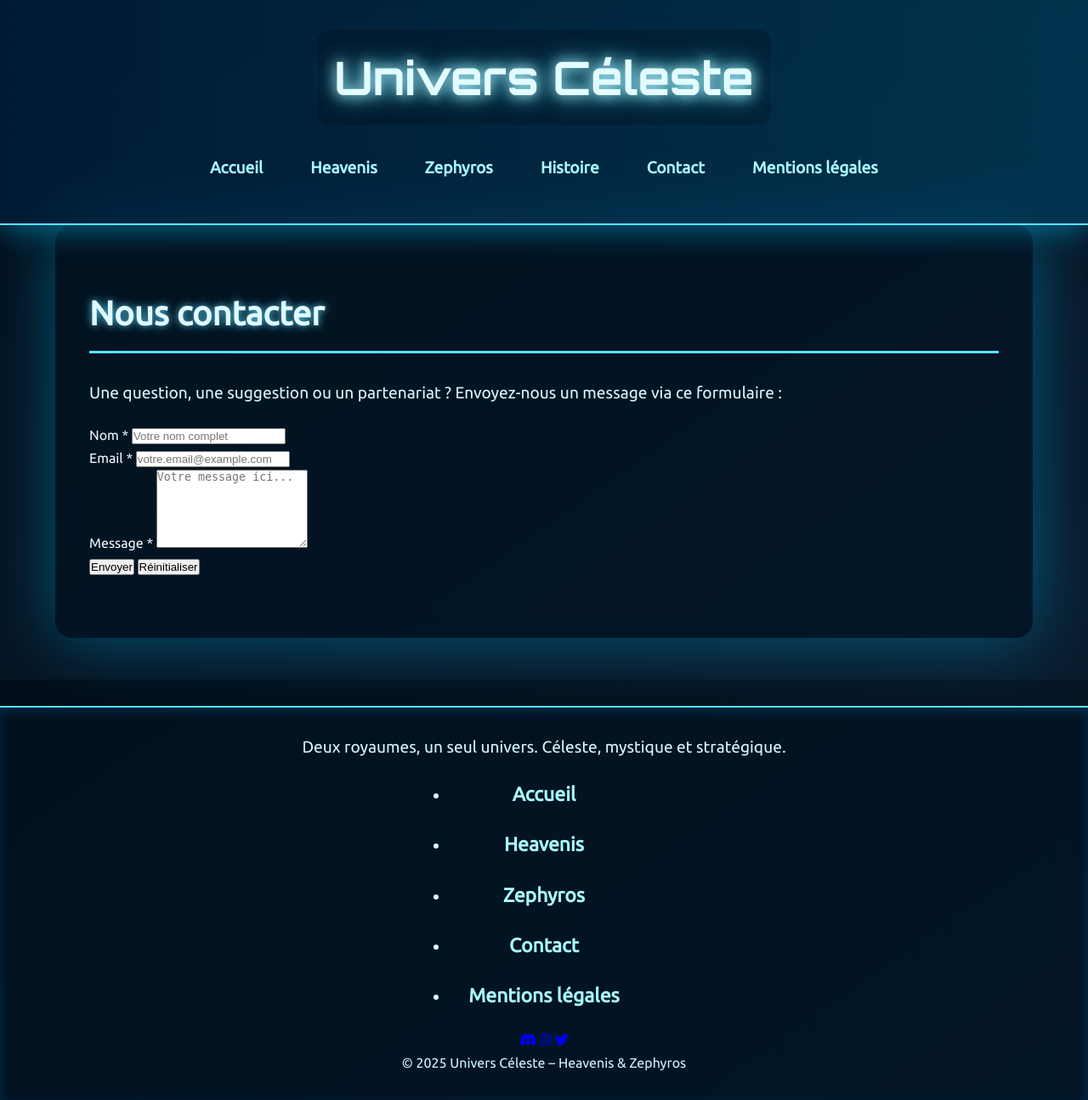
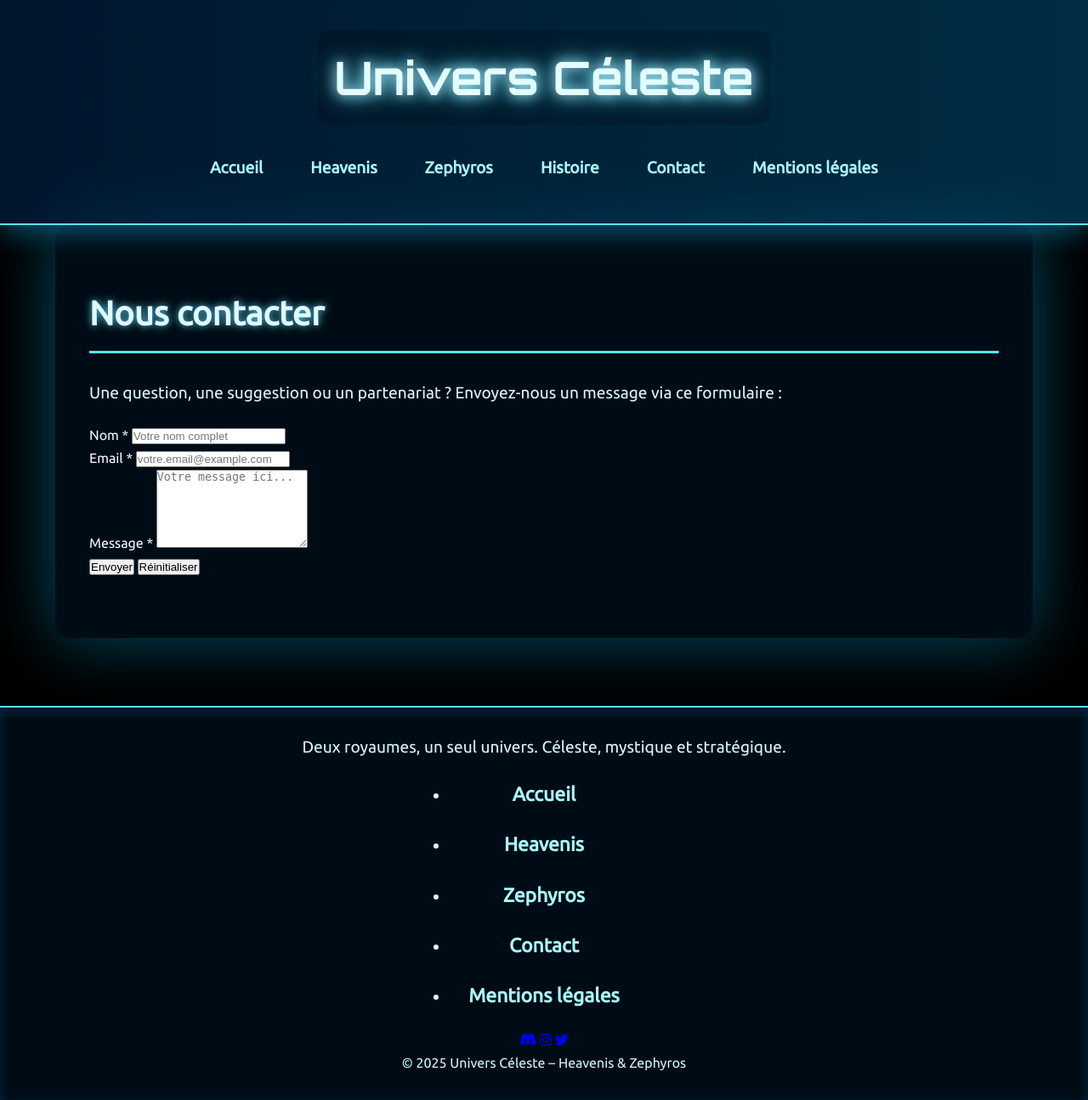
Before and after one commit to cedmystyx/heavenis, a PHP site: page /contact.html in a window 1280 px wide. Shown: the whole page at 85% size. Run offline with PHP 8.4, Linux system fonts and the light colour scheme; some libraries are stand-ins or nearby versions.

Commit message:
Update style.css

```diff
--- a/style.css
+++ b/style.css
@@ -33,7 +33,7 @@
 
 body {
     font-family: var(--font-base);
-    background: var(--main-bg);
+    background: #000000;
     color: #f0faff;
     min-height: 100vh;
     line-height: 1.7;
```
